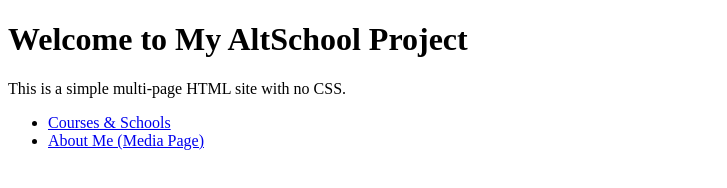
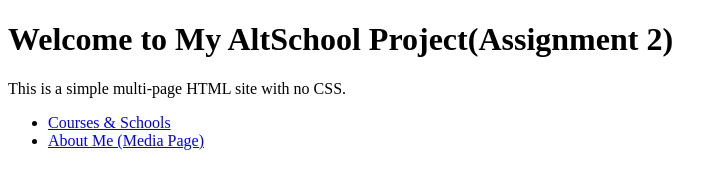
Before and after one commit to bjeptum/Alt_School_assignments, a plain HTML site: page assignment_02_tables_media/index.html in a window 1280 px wide. Shown: the whole page, without its empty margins (0-727 px from the left). Drawn offline with Linux system fonts and the light colour scheme.

```diff
--- a/assignment_02_tables_media/index.html
+++ b/assignment_02_tables_media/index.html
@@ -2,10 +2,10 @@
 <html lang="en">
 <head>
   <meta charset="UTF-8">
-  <title>AltSchool Project</title>
+  <title>AltSchool Assignment 2</title>
 </head>
 <body>
-  <h1>Welcome to My AltSchool Project</h1>
+  <h1>Welcome to My AltSchool Project(Assignment 2)</h1>
   <p>This is a simple multi-page HTML site with no CSS.</p>
   <nav>
     <ul>
```
